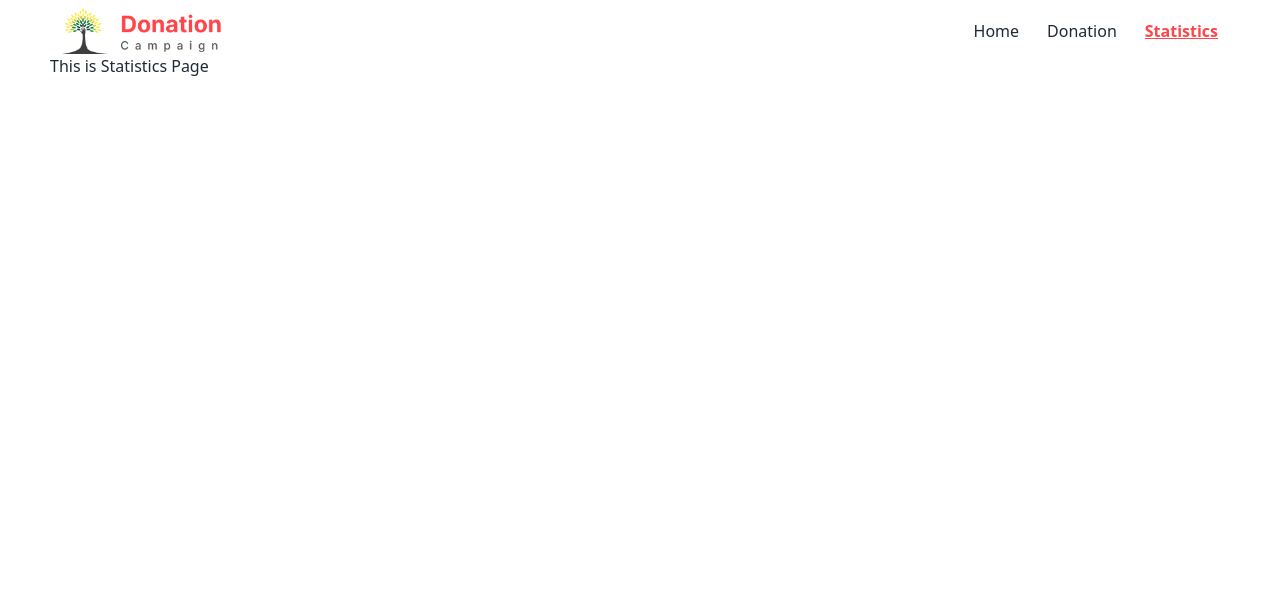
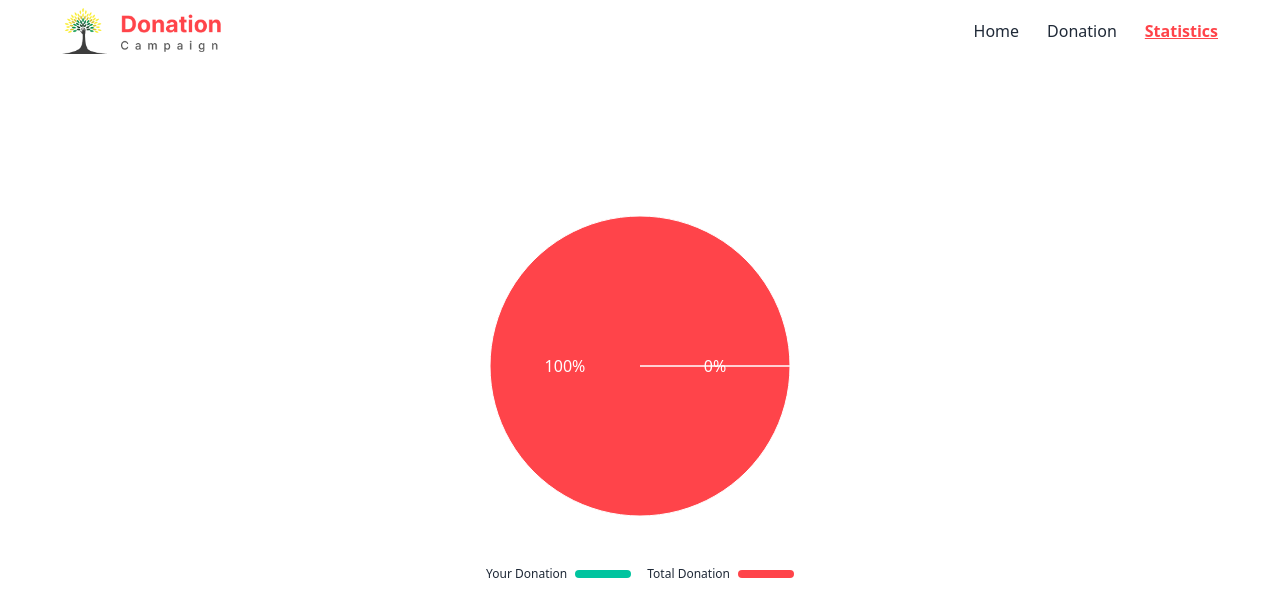
Before and after one commit to m-minhajul-alam/donation-campaign, a React (Vite) app: page /statistics in a window 1280 px wide. Shown: the top 616 px of the page. Built offline with nearby package versions, Linux system fonts and the light colour scheme.

Commit message:
Load donation data and display on pie chart dynamicly in statistics page

```diff
--- a/index.html
+++ b/index.html
@@ -1,12 +1,16 @@
 <!doctype html>
 <html lang="en" data-theme="light">
+
 <head>
   <meta charset="UTF-8" />
   <meta name="viewport" content="width=device-width, initial-scale=1.0" />
+  <link rel="shortcut icon" href="/assets/logo/Favicon.jpg" type="image/x-icon">
   <title>Donation Campaign</title>
 </head>
+
 <body>
   <div id="root"></div>
   <script type="module" src="/src/main.jsx"></script>
 </body>
+
 </html>
--- a/package.json
+++ b/package.json
@@ -13,8 +13,10 @@
     "localforage": "^1.10.0",
     "match-sorter": "^6.3.1",
     "react": "^18.2.0",
+    "react-chartjs-2": "^5.2.0",
     "react-dom": "^18.2.0",
     "react-router-dom": "^6.16.0",
+    "recharts": "^2.8.0",
     "sort-by": "^1.2.0",
     "sweetalert": "^2.1.2"
   },
--- a/src/Components/Header/Banner/Banner.jsx
+++ b/src/Components/Header/Banner/Banner.jsx
@@ -3,7 +3,7 @@
 const Banner = () => {
     return (
         <div className="hero min-h-[70vh]" style={{ backgroundImage: 'url(https://i.ibb.co/rMmzrQZ/Banner-bg.jpg)' }}>
-            <div className="hero-overlay bg-[#fffffff2] bg-opacity-95"></div>
+            <div className="hero-overlay bg-[#fffffff2] bg-opacity-90"></div>
             <div className="hero-content text-center text-neutral-content">
                 <div>
                     <h1 className="mb-5 text-4xl font-bold text-black">I Grow By Helping People In Need</h1>
--- a/src/Pages/Donation/Donation.jsx
+++ b/src/Pages/Donation/Donation.jsx
@@ -33,7 +33,7 @@ const Donation = () => {
                 </div>
             }
             {
-                donations.length > 3 ? <button onClick={() => { setIsShow(true) }} className="btn text-base font-semibold text-white hover:bg-green-700 block mx-auto mt-2 bg-[#009444]">See More</button> : ""
+                donations.length > 3 ? <button onClick={() => { setIsShow(!isShow) }} className="btn text-base font-semibold text-white hover:bg-green-700 block mx-auto mt-2 bg-[#009444]">See More</button> : ""
             }
 
 
--- a/src/Pages/Statistics/Statistics.jsx
+++ b/src/Pages/Statistics/Statistics.jsx
@@ -1,9 +1,75 @@
+import { useEffect, useState } from 'react';
+import { useLoaderData } from 'react-router-dom';
+import { PieChart, Pie, ResponsiveContainer, Cell } from 'recharts';
+
+const COLORS = ['#FF444A', '#00C49F'];
+
+const Statistics = () => {
+    const datas = useLoaderData();
+    const [donations, setDonetions] = useState([]);
+    console.log(donations);
+
+    const totalPrice = datas.reduce((acc, item) => acc + item.price, 0);
+
+    const totalDonation = donations == null ? "0" : donations.reduce((acc, item) => acc + item.price, 0)
+    console.log(totalDonation);
 
 
-const Statistics = () => {
+
+    useEffect(() => {
+        const allDonation = JSON.parse(localStorage.getItem("donations"));
+        setDonetions(allDonation)
+    }, [])
+
+
+
+    const data = [
+        { name: 'total_donation', value: totalPrice },
+        { name: 'your_donation', value: totalDonation },
+    ];
+
+    const renderCustomizedLabel = ({ cx, cy, midAngle, innerRadius, outerRadius, percent }) => {
+        const radius = innerRadius + (outerRadius - innerRadius) * 0.5;
+        const x = cx + radius * Math.cos(-midAngle * (Math.PI / 180));
+        const y = cy + radius * Math.sin(-midAngle * (Math.PI / 180));
+
+        return (
+            <text x={x} y={y} fill="white" textAnchor="middle" dominantBaseline="central">
+                {`${(percent * 100).toFixed(0)}%`}
+            </text>
+        );
+    };
+
     return (
-        <div>
-            <h2>This is Statistics Page</h2>
+        <div className="h-[80vh] flex flex-col items-center justify-center">
+            <ResponsiveContainer width="80%" height={400}>
+                <PieChart>
+                    <Pie
+                        data={data}
+                        cx="50%"
+                        cy="50%"
+                        labelLine={false}
+                        outerRadius={150}
+                        fill="#8884d8"
+                        dataKey="value"
+                        label={renderCustomizedLabel}
+                    >
+                        {data.map((entry, index) => (
+                            <Cell key={`cell-${index}`} fill={COLORS[index % COLORS.length]} />
+                        ))}
+                    </Pie>
+                </PieChart>
+            </ResponsiveContainer>
+            <div className='flex items-center gap-4'>
+                <div className='flex items-center gap-2'>
+                    <p className='text-xs'>Your Donation</p>
+                    <div className='h-2 w-14 rounded-lg bg-[#00C49F]'></div>
+                </div>
+                <div className='flex items-center gap-2'>
+                    <p className='text-xs'>Total Donation</p>
+                    <div className='h-2 w-14 rounded-lg bg-[#FF444A]'></div>
+                </div>
+            </div>
         </div>
     );
 };
--- a/src/main.jsx
+++ b/src/main.jsx
@@ -26,12 +26,14 @@ const donationCampaignRouter = createBrowserRouter([
       },
       {
         path: "/statistics",
-        element: <Statistics></Statistics>
+        element: <Statistics></Statistics>,
+        loader: () => fetch("/data.json")
+
       },
       {
         path: "/cardDetails/:id",
         element: <CardDetails></CardDetails>,
-        loader: ()=> fetch("/data.json")
+        loader: () => fetch("/data.json")
       }
     ]
   }
```
Also changed, not shown: public/assets/logo/Favicon.jpg (added), 1 other file (tests, documents, lock files or other folders). Lines whose indentation alone changed are shown as unchanged.
